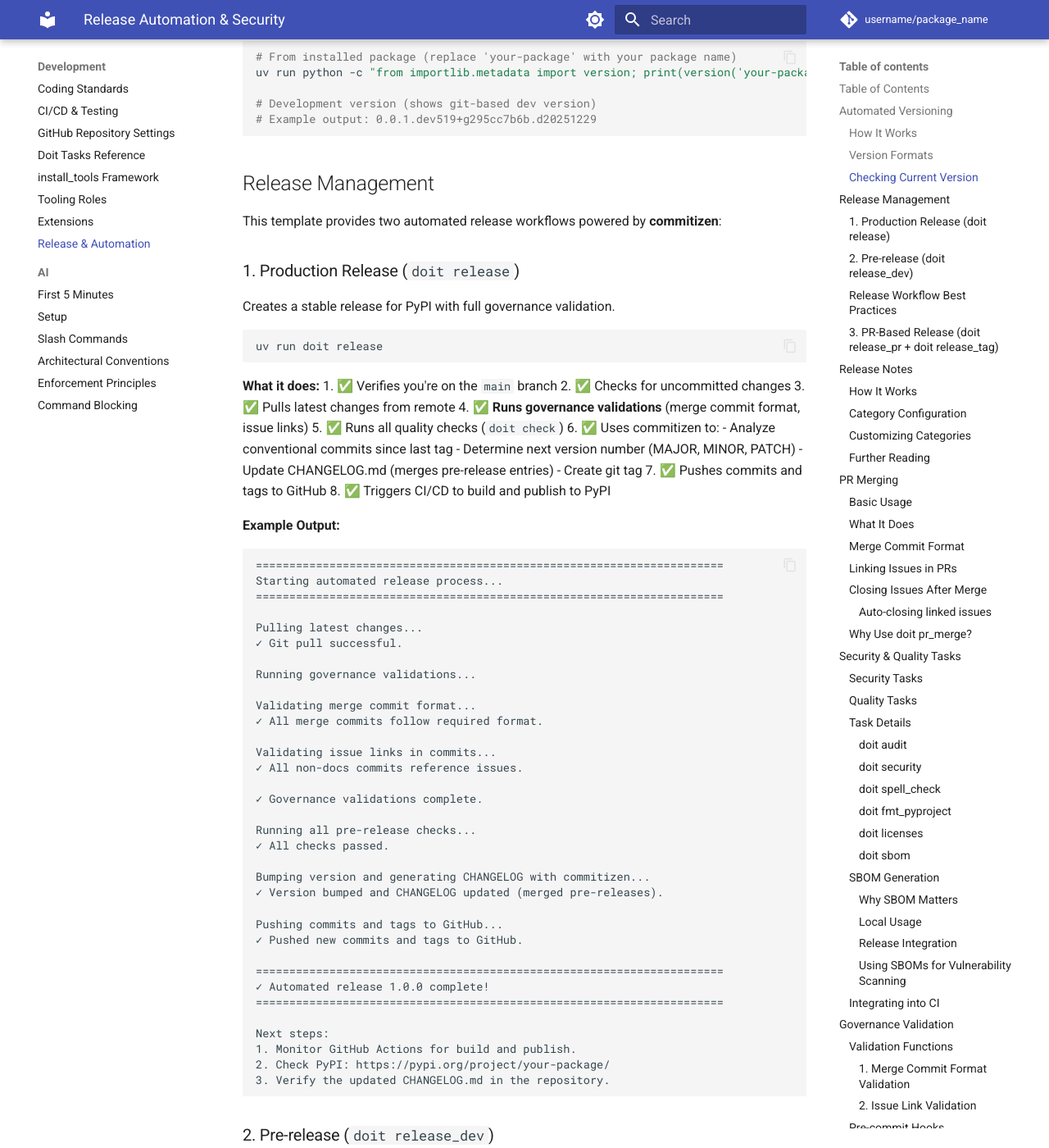
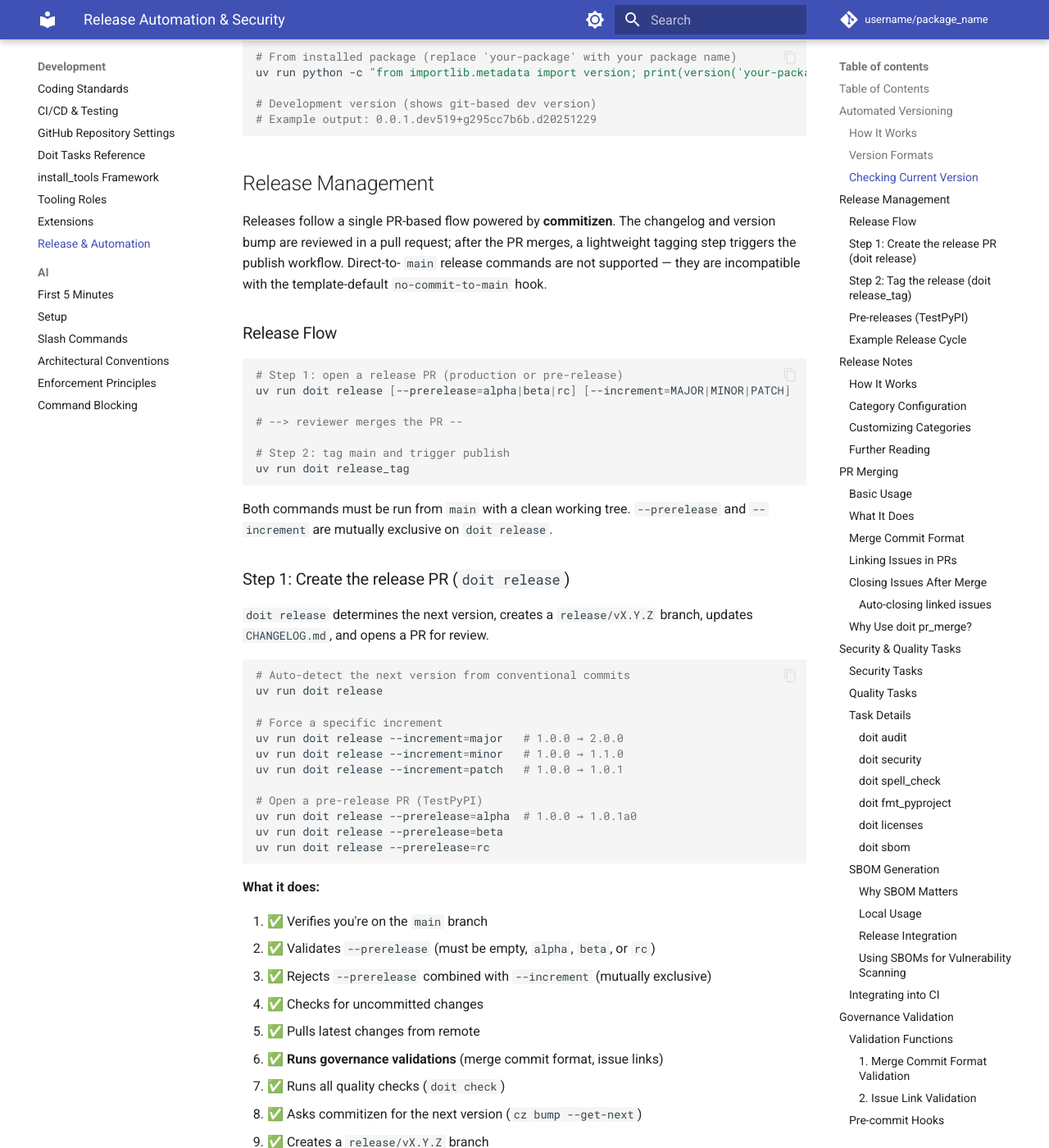
Before and after one commit to endavis/pyproject-template, an MkDocs documentation site: the page built from docs/development/release-and-automation.md, in a window 1280 px wide and 1400 px high, scrolled down 1242 px. Shown: the whole window at 82% size. Built offline with MkDocs 1.6.1 and Material for MkDocs 9.7.7, drawn with Linux system fonts in a browser that asks for light colours; comment, search, counter and statistics services are not loaded; some of the changed text lies outside the part shown.

Commit message:
refactor: consolidate release tasks around the PR-based flow
Phase C of the #426 fix. Phase A widened the release_tag version regex,
Phase B added --prerelease to task_release_pr (both folded into the
prior commit on this branch). This phase consolidates the release task
surface from three to one:

- Delete task_release_dev (direct-to-main, blocked by no-commit-to-main).
- Delete the old task_release (also direct-to-main).
- Rename task_release_pr -> task_release. The PR-based flow is now the
  single supported entry point.

Updates the prose-heavy docs (CONTRIBUTING, AGENTS, release-and-automation,
doit-tasks-reference, template/migration) and the configure.py template
hint to match. Drops the now-stale release_dev / release_pr entries from
the AI command-blocking hook and its tests.

Records the architectural decision in ADR-0001 (PR-based release is the
only supported flow). Note: downstream pynetappfoundry numbered this
ADR-0016 in their own ADR sequence; renumbered to 0001 here as upstream
has no prior ADRs.

Addresses #426 (Phase C; Phases A and B are in the prior commit).

Cross-repo port from endavis/pynetappfoundry#638. Phases A and B in
this same branch from endavis/pynetappfoundry#634 and #637.

BREAKING CHANGE: doit release no longer commits directly to main; it
opens a release PR that a reviewer merges, after which doit release_tag
tags main. doit release_dev and doit release_pr are removed.
Migration:
  - doit release (old direct-to-main) -> doit release + merge PR +
    doit release_tag
  - doit release_dev --type=alpha      -> doit release --prerelease=alpha
  - doit release_pr                    -> doit release
  - doit release_tag                   -> doit release_tag (unchanged)

Co-Authored-By: Claude Opus 4.7 (1M context) <noreply@anthropic.com>

````diff
--- a/docs/development/release-and-automation.md
+++ b/docs/development/release-and-automation.md
@@ -60,138 +60,66 @@ uv run python -c "from importlib.metadata import version; print(version('your-pa
 
 ## Release Management
 
-This template provides two automated release workflows powered by **commitizen**:
+Releases follow a single PR-based flow powered by **commitizen**. The
+changelog and version bump are reviewed in a pull request; after the PR
+merges, a lightweight tagging step triggers the publish workflow. Direct-to-
+`main` release commands are not supported — they are incompatible with the
+template-default `no-commit-to-main` hook.
 
-### 1. Production Release (`doit release`)
-
-Creates a stable release for PyPI with full governance validation.
+### Release Flow
 
 ```bash
+# Step 1: open a release PR (production or pre-release)
+uv run doit release [--prerelease=alpha|beta|rc] [--increment=MAJOR|MINOR|PATCH]
+
+# --> reviewer merges the PR --
+
+# Step 2: tag main and trigger publish
+uv run doit release_tag
+```
+
+Both commands must be run from `main` with a clean working tree.
+`--prerelease` and `--increment` are mutually exclusive on `doit release`.
+
+### Step 1: Create the release PR (`doit release`)
+
+`doit release` determines the next version, creates a `release/vX.Y.Z`
+branch, updates `CHANGELOG.md`, and opens a PR for review.
+
+```bash
+# Auto-detect the next version from conventional commits
 uv run doit release
+
+# Force a specific increment
+uv run doit release --increment=major   # 1.0.0 → 2.0.0
+uv run doit release --increment=minor   # 1.0.0 → 1.1.0
+uv run doit release --increment=patch   # 1.0.0 → 1.0.1
+
+# Open a pre-release PR (TestPyPI)
+uv run doit release --prerelease=alpha  # 1.0.0 → 1.0.1a0
+uv run doit release --prerelease=beta
+uv run doit release --prerelease=rc
 ```
 
 **What it does:**
+
 1. ✅ Verifies you're on the `main` branch
-2. ✅ Checks for uncommitted changes
-3. ✅ Pulls latest changes from remote
-4. ✅ **Runs governance validations** (merge commit format, issue links)
-5. ✅ Runs all quality checks (`doit check`)
-6. ✅ Uses commitizen to:
-   - Analyze conventional commits since last tag
-   - Determine next version number (MAJOR, MINOR, PATCH)
-   - Update CHANGELOG.md (merges pre-release entries)
-   - Create git tag
-7. ✅ Pushes commits and tags to GitHub
-8. ✅ Triggers CI/CD to build and publish to PyPI
+2. ✅ Validates `--prerelease` (must be empty, `alpha`, `beta`, or `rc`)
+3. ✅ Rejects `--prerelease` combined with `--increment` (mutually exclusive)
+4. ✅ Checks for uncommitted changes
+5. ✅ Pulls latest changes from remote
+6. ✅ **Runs governance validations** (merge commit format, issue links)
+7. ✅ Runs all quality checks (`doit check`)
+8. ✅ Asks commitizen for the next version (`cz bump --get-next`)
+9. ✅ Creates a `release/vX.Y.Z` branch
+10. ✅ Updates `CHANGELOG.md` and commits it
+11. ✅ Pushes the branch and opens a PR titled `release: vX.Y.Z`
 
-**Example Output:**
-```
-======================================================================
-Starting automated release process...
-======================================================================
+The PR can be reviewed, discussed, and approved like any other change.
 
-Pulling latest changes...
-✓ Git pull successful.
+### Step 2: Tag the release (`doit release_tag`)
 
-Running governance validations...
-
-Validating merge commit format...
-✓ All merge commits follow required format.
-
-Validating issue links in commits...
-✓ All non-docs commits reference issues.
-
-✓ Governance validations complete.
-
-Running all pre-release checks...
-✓ All checks passed.
-
-Bumping version and generating CHANGELOG with commitizen...
-✓ Version bumped and CHANGELOG updated (merged pre-releases).
-
-Pushing commits and tags to GitHub...
-✓ Pushed new commits and tags to GitHub.
-
-======================================================================
-✓ Automated release 1.0.0 complete!
-======================================================================
-
-Next steps:
-1. Monitor GitHub Actions for build and publish.
-2. Check PyPI: https://pypi.org/project/your-package/
-3. Verify the updated CHANGELOG.md in the repository.
-```
-
-### 2. Pre-release (`doit release_dev`)
-
-Creates alpha/beta/rc releases for TestPyPI testing.
-
-```bash
-# Create alpha pre-release (default)
-uv run doit release_dev
-
-# Create beta pre-release
-uv run doit release_dev --type=beta
-
-# Create release candidate
-uv run doit release_dev --type=rc
-```
-
-**What it does:**
-1. ✅ Verifies you're on the `main` branch (with warning option to continue)
-2. ✅ Checks for uncommitted changes
-3. ✅ Pulls latest changes
-4. ✅ Runs all quality checks
-5. ✅ Uses commitizen to create pre-release tag
-6. ✅ Pushes tag to trigger TestPyPI publish
-
-**No governance validation** - this is for testing only.
-
-### Release Workflow Best Practices
-
-```bash
-# 1. Develop features with conventional commits
-git commit -m "feat: add new feature"
-git commit -m "fix: resolve bug"
-
-# 2. Create alpha for testing
-uv run doit release_dev --type=alpha
-# --> Creates v0.2.0-alpha.1, publishes to TestPyPI
-
-# 3. Test the alpha release
-pip install --index-url https://test.pypi.org/simple/ your-package==0.2.0a1
-
-# 4. Fix issues, create beta
-git commit -m "fix: address alpha feedback"
-uv run doit release_dev --type=beta
-# --> Creates v0.2.0-beta.1
-
-# 5. Final testing, then production release
-uv run doit release
-# --> Creates v0.2.0, updates CHANGELOG, publishes to PyPI
-```
-
-### 3. PR-Based Release (`doit release_pr` + `doit release_tag`)
-
-For teams that require review of changelog and version bump changes before releasing, this two-step workflow routes the release through a pull request.
-
-**When to use instead of `doit release`:**
-
-- Your branch protection rules require PR approval for all changes to `main`
-- You want the changelog and version bump reviewed before the release is finalized
-- Your team prefers an auditable release process with PR-based approvals
-
-**Step 1: Create the release PR**
-
-```bash
-uv run doit release_pr
-```
-
-This creates a PR containing the version bump and updated CHANGELOG.md. The PR can be reviewed, discussed, and approved like any other change.
-
-**Step 2: Tag the release after merge**
-
-After the release PR is merged to `main`, create the release tag:
+After the release PR is merged to `main`:
 
 ```bash
 git checkout main
@@ -199,17 +127,58 @@ git pull
 uv run doit release_tag
 ```
 
-This creates the git tag and pushes it, triggering CI/CD to build and publish the package.
+**What it does:**
 
-**Comparison with direct release:**
+1. ✅ Verifies you're on the `main` branch
+2. ✅ Pulls latest changes
+3. ✅ Finds the most recently merged `release: vX.Y.Z` PR
+4. ✅ Extracts the version from the PR title (falls back to the branch name)
+5. ✅ Creates the git tag `vX.Y.Z` on `main`
+6. ✅ Pushes the tag, which triggers the publish workflow
 
-| Aspect | `doit release` | `doit release_pr` + `doit release_tag` |
-|--------|---------------|---------------------------------------|
-| Steps | Single command | Two-step (PR then tag) |
-| Review | No PR review of changelog | Changelog reviewed in PR |
-| Branch protection | Pushes directly to `main` | Works with strict branch protection |
-| Governance | Built-in validation | Validation in both steps |
-| Best for | Solo maintainers, trusted CI | Teams, regulated environments |
+### Pre-releases (TestPyPI)
+
+Pass `--prerelease=<type>` to `doit release` to open a pre-release PR:
+
+| Type | Use when |
+| --- | --- |
+| `alpha` | Early, unstable snapshots for internal testing |
+| `beta` | Feature-complete but not yet stable |
+| `rc` | Release candidate; only fixes expected before the final release |
+
+Pre-release tags (e.g. `v1.2.0a0`, `v1.2.0-rc.1`) trigger the TestPyPI publish
+workflow; production tags (e.g. `v1.2.0`) trigger TestPyPI followed by PyPI.
+See the [Workflow Triggers](../../.github/CONTRIBUTING.md#workflow-triggers)
+table in `CONTRIBUTING.md` for the full mapping.
+
+### Example Release Cycle
+
+```bash
+# 1. Develop features with conventional commits on feature branches
+git commit -m "feat: add new feature (#99)"
+git commit -m "fix: resolve bug (#100)"
+
+# 2. Cut an alpha for internal testing
+uv run doit release --prerelease=alpha
+# --> Opens PR "release: v0.2.0a0"
+# --> Reviewer merges the PR
+uv run doit release_tag
+# --> Tag v0.2.0a0 pushed; TestPyPI publish triggered
+
+# 3. Install from TestPyPI for testing
+pip install --index-url https://test.pypi.org/simple/ your-package==0.2.0a0
+
+# 4. Fix issues and cut a beta
+git commit -m "fix: address alpha feedback (#101)"
+uv run doit release --prerelease=beta
+# --> ... merge PR, tag, publish to TestPyPI ...
+
+# 5. Cut the final release
+uv run doit release
+# --> Opens PR "release: v0.2.0", reviewer merges
+uv run doit release_tag
+# --> Tag v0.2.0 pushed; publish workflow runs TestPyPI → PyPI
+```
 
 ## Release Notes
 
@@ -764,8 +733,9 @@ uv run doit licenses        # License compliance
 uv run doit sbom            # Generate SBOM (CycloneDX)
 
 # Releases
-uv run doit release_dev     # Create pre-release (TestPyPI)
-uv run doit release         # Create production release (PyPI)
+uv run doit release --prerelease=alpha   # Open a pre-release PR (TestPyPI)
+uv run doit release                      # Open a production release PR (PyPI)
+uv run doit release_tag                  # Tag main after the release PR is merged
 ```
 
 ### Installation Options
````
Also changed, not shown: AGENTS.md (+1 -3 lines), docs/TABLE_OF_CONTENTS.md (+1 -0 lines), docs/decisions/0001-pr-based-release-is-the-only-supported-flow.md (added, +80 -0 lines), docs/development/doit-tasks-reference.md (+40 -51 lines), docs/template/migration.md (+2 -2 lines), .github/CONTRIBUTING.md, 5 other files.
